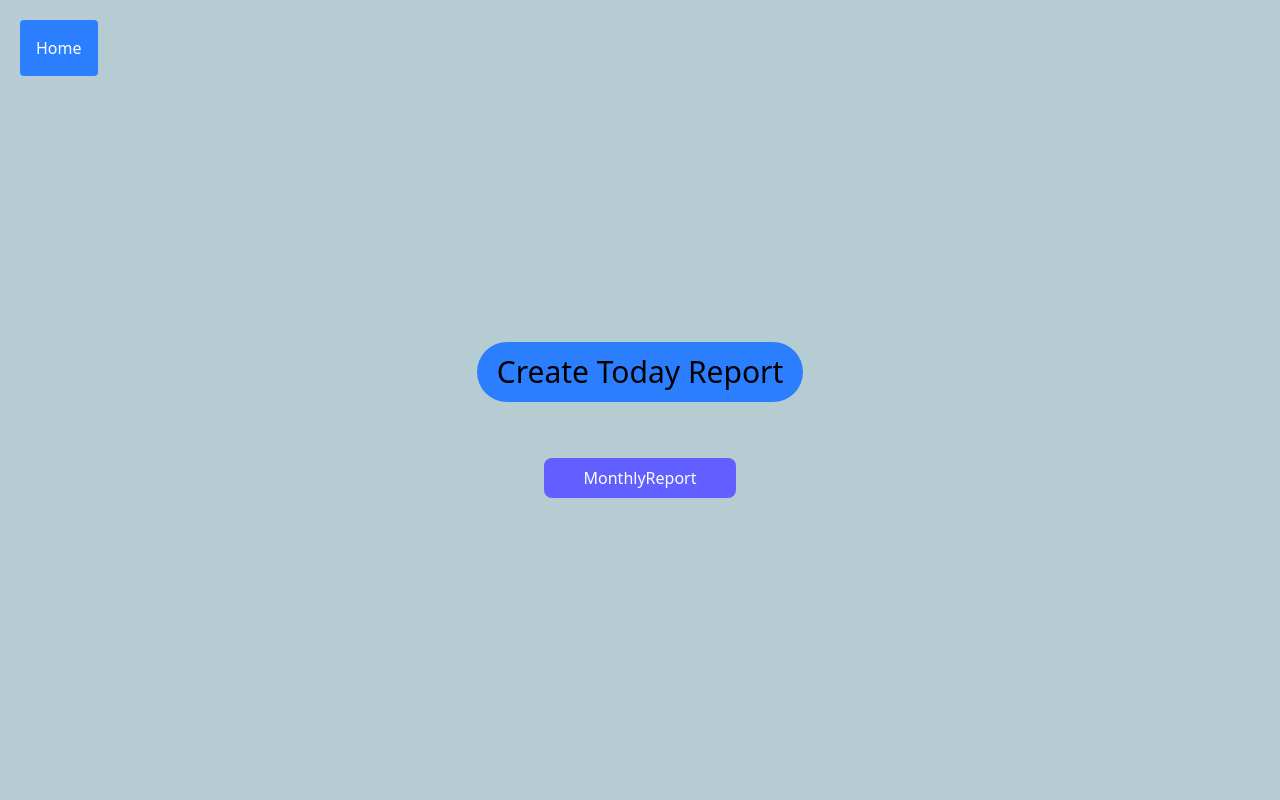
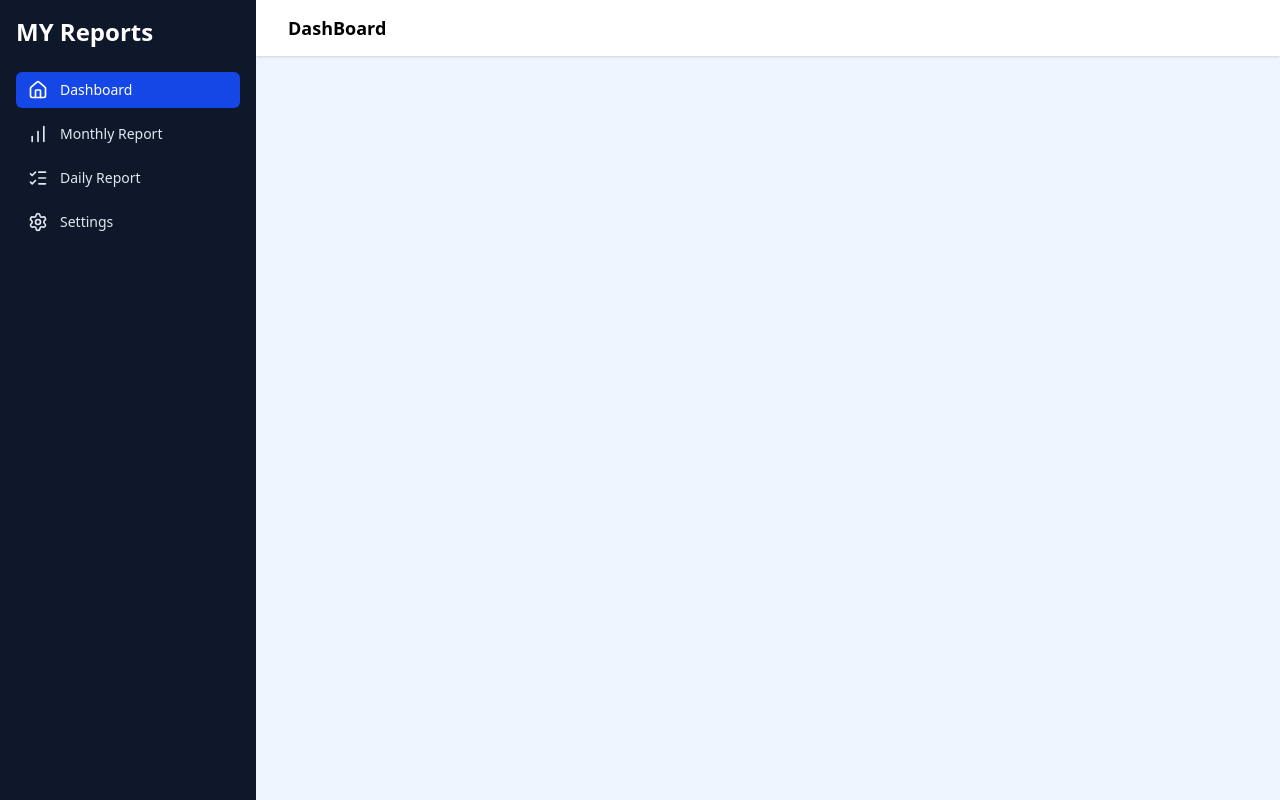
Before and after one commit to SivapragasamGithub/Daily_Report, a React (Vite) app: page / in a window 1280 px wide. Built offline with nearby package versions, Linux system fonts and the light colour scheme.

Commit message:
side bar done

```diff
--- a/package.json
+++ b/package.json
@@ -11,6 +11,7 @@
   },
   "dependencies": {
     "@tailwindcss/vite": "^4.1.17",
+    "lucide-react": "^0.554.0",
     "react": "^19.2.0",
     "react-dom": "^19.2.0",
     "react-router-dom": "^7.9.6",
--- a/src/App.jsx
+++ b/src/App.jsx
@@ -1,23 +1,24 @@
-import { BrowserRouter, Route, Routes } from "react-router-dom";
+import { BrowserRouter } from "react-router-dom";
 import "./App.css";
-import HomePage from "./HomePage/HomePage";
-import MonthlyReport from "./MonthlyReportPage/MonthlyReport";
-import DailyReport from "./DailyReportPage/DailyReport";
-import Home from "./Home/Home";
+import Sidebar from "./Components/Layout/sidebar";
+import { useState } from "react";
+import TopHeader from "./Components/layout/TopHeader";
 
 function App() {
+  const [sidebarOpen, setSidebarOpen] = useState(true);
+  const toggleSidebar = () => setSidebarOpen((v) => !v);
   return (
     <>
-      <div className="h-screen bg-[#B5CCD2] flex items-center justify-center">
-        <BrowserRouter>
-          <Home />
-          <Routes>
-            <Route path="/" element={<HomePage />} />
-            <Route path="/MonthlyReport" element={<MonthlyReport />} />
-            <Route path="/DailyReport" element={<DailyReport />} />
-          </Routes>
-        </BrowserRouter>
-      </div>
+      <BrowserRouter>
+        <div className="min-h-screen bg-[#EEF5FF] flex">
+          {/*Sidebar will be fixed even the page resized*/}
+          <Sidebar open={sidebarOpen} />
+          <div className={`flex-1 min-h-screen transition-all ${sidebarOpen ?"lg:ml-64" : "lg-ml-0"}`}>
+            {/* Top header */}
+            <TopHeader toggleSidebar={toggleSidebar} />
+          </div>
+        </div>
+      </BrowserRouter>
     </>
   );
 }
--- /dev/null
+++ b/src/Components/layout/MenuItem.jsx
@@ -0,0 +1,16 @@
+import React from "react";
+
+function MenuItem({ icon, label, active }) {
+  return (
+    <div
+      className={`flex items-center gap-3 px-3 py-2 rounded-md cursor-pointer ${
+        active ? "bg-blue-700 text-white" : "text-slate-200 hover:bg-slate-700"
+      }`}
+    >
+      <span className="w-5 h-5 flex items-center justify-center">{icon}</span>
+      <span className="text-sm font-medium">{label}</span>
+    </div>
+  );
+}
+
+export default MenuItem;
--- /dev/null
+++ b/src/Components/layout/Sidebar.jsx
@@ -0,0 +1,24 @@
+import React from "react";
+import MenuItem from "./MenuItem";
+import { BarChart, Home, ListChecks, Settings } from "lucide-react";
+
+function Sidebar({ open }) {
+  return (
+    <div
+      className={`fixed left-0 top-0 h-full bg-slate-900 w-64 p-4 transition-transform ${
+        open ? "translate-x-0" : "-translate-x-64"
+      } lg:translate-x-0`}
+    >
+      <h1 className="text-white text-2xl font-semibold mb-6">MY Reports</h1>
+
+      <div className="flex flex-col gap-2">
+        <MenuItem icon={<Home />} label="Dashboard" active />
+        <MenuItem icon={<BarChart />} label="Monthly Report" />
+        <MenuItem icon={<ListChecks />} label="Daily Report" />
+        <MenuItem icon={<Settings />} label="Settings" />
+      </div>
+    </div>
+  );
+}
+
+export default Sidebar;
--- /dev/null
+++ b/src/Components/layout/SummaryCard.jsx
@@ -0,0 +1,11 @@
+import React from 'react'
+
+function SummaryCard() {
+  return (
+    <div>
+
+    </div>
+  )
+}
+
+export default SummaryCard
--- /dev/null
+++ b/src/Components/layout/TopHeader.jsx
@@ -0,0 +1,15 @@
+import { AlignJustify } from 'lucide-react'
+import React from 'react'
+
+function TopHeader ({toggleSidebar}) {
+  return (
+    <header className='h-14 bg-white shadow flex items-center px-4'>
+        <button className='lg:hidden' onClick={toggleSidebar} >
+            <AlignJustify size={22}/>
+        </button>
+        <h2 className='ml-4 text-lg font-semibold'>DashBoard</h2>
+    </header>
+  )
+}
+
+export default TopHeader;
```
Also changed, not shown: src/DailyReportPage/Home/Home.jsx (renamed from src/Home/Home.jsx), src/DailyReportPage/HomePage/HomePage.jsx (renamed from src/HomePage/HomePage.jsx), src/DailyReportPage/MonthlyReportPage/MonthlyReport.jsx (renamed from src/MonthlyReportPage/MonthlyReport.jsx), 1 other file (tests, documents, lock files or other folders).
